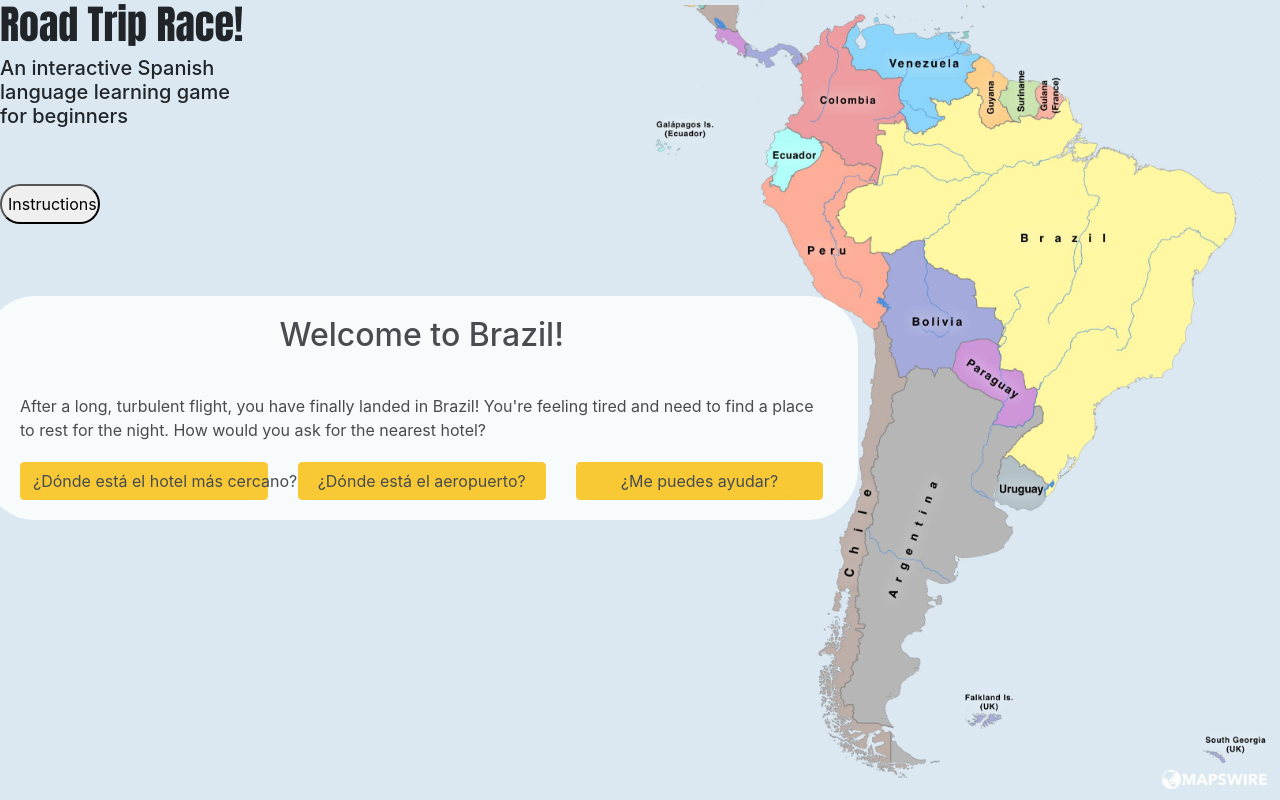
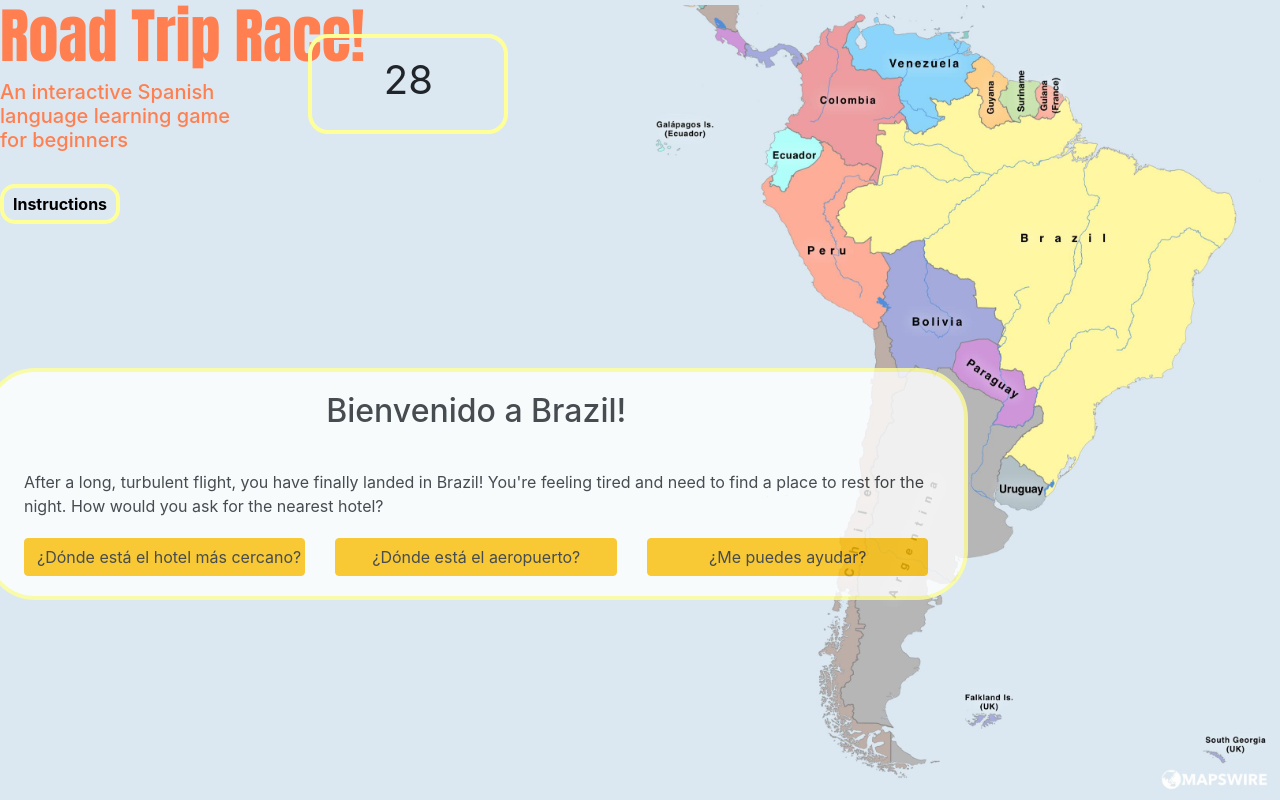
Before and after one commit to smithalex24/Road-Trip-, a plain HTML site: page index.html in a window 1280 px wide. Both pictures are taken after a click on the button "Start". Drawn offline with nearby package versions, Linux system fonts and the light colour scheme.

Commit message:
Created Timer

```diff
--- a/app.js
+++ b/app.js
@@ -7,9 +7,9 @@ const locations = [
 			{
 				text: "After a long, turbulent flight, you have finally landed in Brazil! You're feeling tired and need to find a place to rest for the night. How would you ask for the nearest hotel?",
 				choices: {
-					a: "¿Dónde está el hotel más cercano?",
-					b: "¿Dónde está el aeropuerto?",
-					c: "¿Me puedes ayudar?"
+					"a": "¿Dónde está el hotel más cercano?",
+					"b": "¿Dónde está el aeropuerto?",
+					"c": "¿Me puedes ayudar?"
 				},
 				answer: "a"
 			}
@@ -27,7 +27,7 @@ const locations = [
 					"b": "la piscina",
 					"c": "el coche"
 				},
-				answer: "a"
+				answer: "c"
 			}
 		]
 	},
@@ -37,7 +37,7 @@ const locations = [
 		y: 0,
 		questions: [
 			{
-				text: "Bienvenido a Bogotá, Colombia! You pulled an all nighter and never got to stop for a bathroom break. How do you find one?",
+				text: "You have arrived in Bogotá, Colombia! You pulled an all nighter and never got to stop for a bathroom break. How do you find one?",
 				choices: {
 					"a": "¿Dónde está la biblioteca?",
 					"b": "¿dónde está el baño?",
@@ -69,11 +69,11 @@ const locations = [
 		y: 0,
 		questions: [
 		{
-			text: "A warm welcome from Lima, Perú! You want to hike Machu Picchu while you're here, but need a tour guide to take you. First, they need to know where you are going. What is the word for mountain?",
+			text: "A warm welcome from Lima, Perú! You want to hike Machu Picchu while you're here, but need to by some hiking boots and a bottle of water first! Do you know the vocab?",
 			choices: {
-				"a": "La montaña",
-				"b": "El montaña",
-				"c": "el gato"
+				"a": "Botas de senderismo y una botella de agua",
+				"b": "Zapatos de agua",
+				"c": "zapatos y agua"
 				},
 				answer: "a"
 
--- a/app2.js
+++ b/app2.js
@@ -1,9 +1,12 @@
 var currentIndex = 0;
-var time = 120;
+var time = 30;
+var interval;
 
 $('#start').on("click", (e) => {
 	// Display the question
 	displayNextQuestion();
+	// Start the timer
+	$('#start').on('click', startTimer);
 
 	// Unhide choice buttons
 	$('#choicea').removeClass('d-none');
@@ -12,12 +15,39 @@ $('#start').on("click", (e) => {
 
 	// Hide start btn so people can't keep clicking it
 	$('#start').addClass('d-none');
+	startTimer();
 
 });
+
+//Animate title on page load
+$(document).ready(function() {
+	$('#title').addClass('animated jello');
+});
+
+//Timer Function
+var tick = function(){
+	time -= 1;
+	console.log(time);
+	$("#stopwatch").html(time);
+	if(time <= 0){
+		clearInterval(interval);
+		alert('GAME OVER!');
+		$('#again').removeClass('d-none');
+	}else if(currentIndex === locations.length){
+		alert("YOU MADE IT! Have a safe flight home");
+		clearInterval(interval);
+	}
+}
+var startTimer = function() {
+
+	//set the interval in motion
+	interval = setInterval(tick, 1000);
+};
 //Unhide instructions when user clicks "Instructions"
 
 $('#gameinfo').on("click", (e) => {
 	$('#instructions').removeClass('d-none');
+	$('#instructions').addClass('animated zoomInUp')
 });
 
 $('#choicea').click(function(e){
@@ -25,9 +55,11 @@ $('#choicea').click(function(e){
 	//todo: something regard right/wrong answer
 	if(locations[currentIndex].questions[0].answer === "a"){
 		alert('Correcto!')
+		time += 5
 	}
 	else {
 		alert('Incorrecto')
+		time -= 10;
 	}
 	currentIndex++;
 	displayNextQuestion();
@@ -38,9 +70,12 @@ $('#choiceb').click(function(e){
 	//todo: something regard right/wrong answer
 	if(locations[currentIndex].questions[0].answer === "b"){
 		alert('Correcto!')
+		time += 5;
 	}
 	else {
 		alert('Incorrecto')
+		time -= 10;
+
 	}
 	currentIndex++;
 	displayNextQuestion();
@@ -50,10 +85,12 @@ $('#choicec').click(function(e){
 	console.log('user chose C');
 	//todo: something regard right/wrong answer
 	if(locations[currentIndex].questions[0].answer === "c"){
-		console.log('Correcto!')
+		alert('Correcto!')
+		time += 5;
 	}
 	else {
-		console.log('Incorrecto!')
+		alert('Incorrecto')
+		time -= 10;
 	}
 
 	currentIndex++;
@@ -63,11 +100,11 @@ $('#choicec').click(function(e){
 function displayNextQuestion(){
 	if(currentIndex >= locations.length || time <= 0){
 		// TODO: Show score?
-		console.log('END OF GAME!');
-	}
+	$('#again').removeClass('d-none');//Display Play Again button
+}
 	else {
 		// Display welcome text
-		$('#welcome-text').text('Welcome to ' + locations[currentIndex].country + "!");
+		$('#welcome-text').text('Bienvenido a ' + locations[currentIndex].country + "!");
 
 		// Assign question text
 		$('#question').text(locations[currentIndex].questions[0].text);
--- a/index.html
+++ b/index.html
@@ -4,6 +4,9 @@
 	<title>Road Trip</title>
 
 <meta name="viewport" content="width=device-width">
+<link rel="stylesheet"
+  href="https://cdn.jsdelivr.net/npm/animate.css@3.5.2/animate.min.css">
+<link href="https://fonts.googleapis.com/css?family=Anton|Cabin" rel="stylesheet">
 <link href="https://fonts.googleapis.com/css?family=Anton" rel="stylesheet">
 <link rel="stylesheet" href="https://maxcdn.bootstrapcdn.com/bootstrap/4.0.0/css/bootstrap.min.css" integrity="sha384-Gn5384xqQ1aoWXA+058RXPxPg6fy4IWvTNh0E263XmFcJlSAwiGgFAW/dAiS6JXm" crossorigin="anonymous">
 <link rel="stylesheet" type="text/css" href="style.css">
@@ -12,25 +15,31 @@
 	<div id = "container">
 		<div class="row">
 			<div class="col-12">
-				<h1>Road Trip Race!</h1>
+				<h1 id = "title">Road Trip Race!</h1>
 				<h2 id="small-h2">An interactive Spanish language learning game for beginners</h2>
 			</div>
 		</div>
 		<br>
-		<br>
 		<div class="row">
 			<div class="col-4">
 				<button id = "gameinfo">Instructions</button>
+					<br>
+					<br>
 					<div class = "d-none" id = "instructions">¡Vas de vacaciones a Sudamérica! Pruebe sus habilidades en Español resolviendo preguntas y frases de vocabulario para ayudarle a viajar al siguiente país. Hacer de nuevo a Brasil antes de sus vacaciones ha terminado!</div>
 					<br>
 				<button id = "start">Start</button>
+				<br>
+				<button id = "again" class= "d-none"><a href="file:///Users/alexsmith/Project1/index.html" class="btn btn-default">Play Again</a></button>
 			</div>
+		<div id="stopwatch">30</div>
+
+
 		</div>
 		<br>
 		<br>
 		<br>
 		<div class="row">
-			<div id="question-container" class="col-8">
+			<div id="question-container" class="col-9">
 				<div class="row">
 					<div class="col-12">
 						<h2 id="welcome-text" class="text-center margin-20"></h2>
@@ -38,6 +47,7 @@
 				</div>
 
 				<div id = "question" class="margin-20"></div>
+				<!-- <img src = "Red-Pin.png"> -->
 
 				<div id="dialogueBox" class="margin-20">
 					<div class="row">
@@ -50,13 +60,7 @@
 			</div>
 		</div>
 
-
-
-
-
-
-
-
+		<iframe width="560" height="315" src="https://www.youtube.com/embed/r0DRat-Ytng?autoplay=1" frameborder="0" allow="autoplay; encrypted-media" allowfullscreen></iframe>
 
 	</div>
 
--- a/style.css
+++ b/style.css
@@ -10,22 +10,19 @@ body {
 
 }
 
-h1 {
+#title {
 	font-family: 'Anton', sans-serif;
-	font-size: 40px;
+	font-size: 60px;
+	color: #FF7F50;
 
 }
 
 #small-h2 {
 	font-size: 20px;
 	width: 20%;
+	color: 	#FF7F50;
 }
 
-/*#instructions {
-	text-align: left;
-	font-size: 15px;
-	display: hidden;*/
-}
 
 p {
 	width: 20%;
@@ -39,15 +36,17 @@ img {
 	min-height: 200px;
 	background: white;
 	opacity: 0.8;
-	/*position: relative;*/
-	/*margin-left: 500px;*/
 	border-radius: 50px;
-	/*margin-bottom: 500px;*/
+	border: 4px solid 	#FFFF99;
 }
 #start {
 	width: 80px;
 	height: 50px;
 	border-radius: 30px;
+	border: 4px solid #FFFF99;
+	background: none;
+	font-weight: bold;
+
 
 }
 
@@ -61,7 +60,48 @@ img {
 	width: 100%;
 }
 #gameinfo {
+	border-radius: 15px;
+	height: 40px;
+	width: 120px;
+	border: 4px solid #FFFF99;
+	background: none;
+	font-weight: bold;
+}
+
+#again {
 	border-radius: 20px;
 	height: 40px;
-	width: 100px;
+	width: 120px;
+	border: 4px solid #FFFF99;
+	background: none;
+	font-weight: bold;
 }
+#stopwatch {
+  width: 200px;
+  height: 100px;
+  margin: 0 auto;
+  border: 2px solid black;
+  padding: 12px;
+  font-size: 40px;
+  text-align: center;
+  border-radius: 20px;
+  right: 450px;
+  bottom: 150px;
+  position: relative;
+  border: 4px solid #FFFF99;
+  background: none;
+}
+img {
+	height: 50px;
+	width: 40px;
+	position: relative;
+}
+iframe {
+	display: none;
+}
+#instructions {
+	font-weight: bold;
+	border: 4px solid #FFFF99;
+	border-radius: 10px;
+	color: #FF7F50;
+}
```
